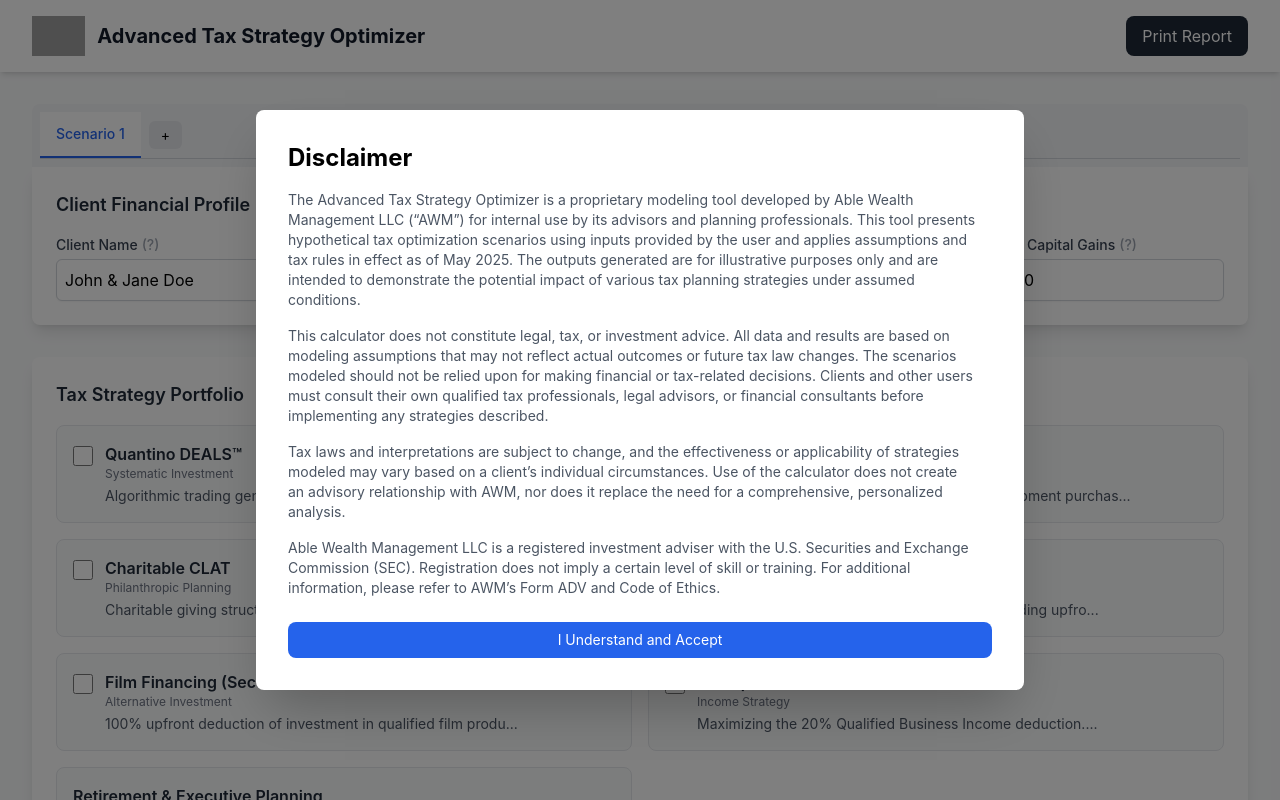
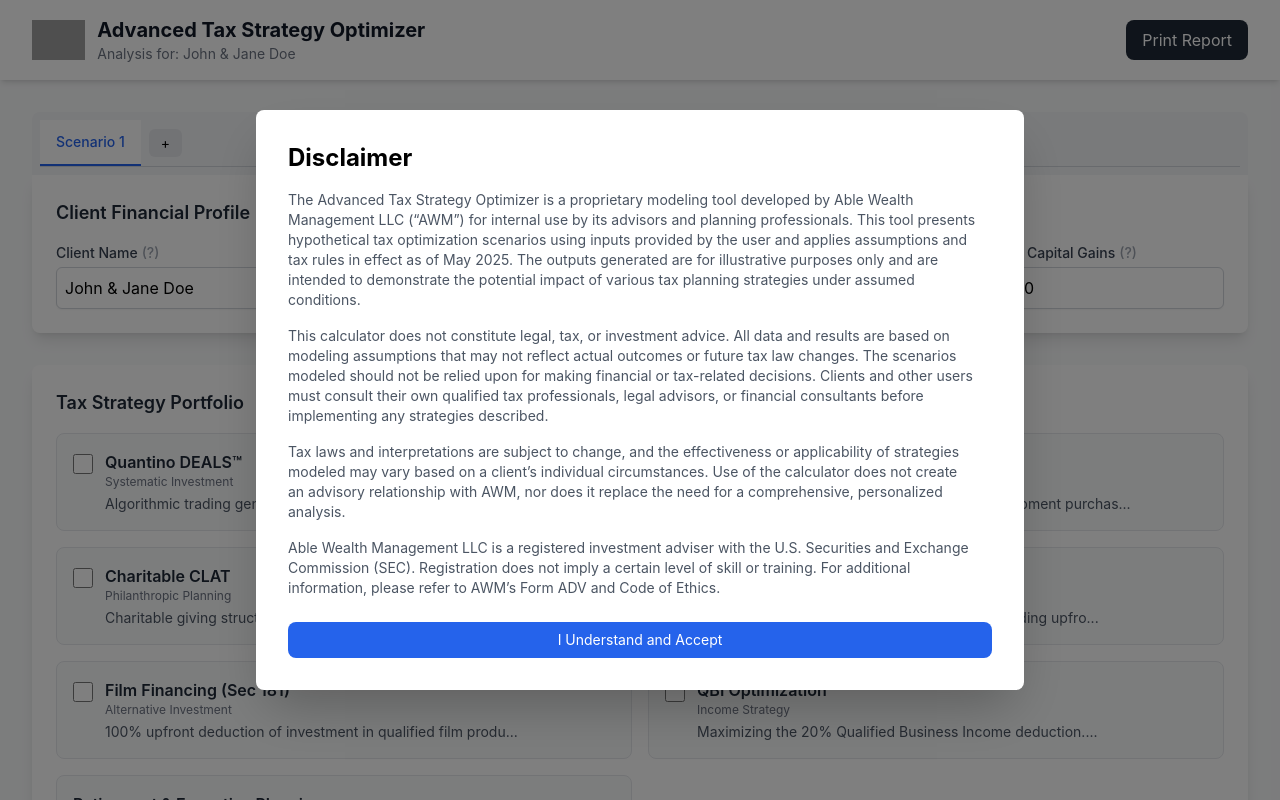
Before and after one commit to ablewealth/tax-strategy, a React (Create React App) app: page / in a window 1280 px wide. Shown: the top 800 px of the page. Built offline with nearby package versions, Linux system fonts and the light colour scheme; grey boxes are pictures that could not be loaded; the HTML template or start-up script is replaced by a standard one.

Commit message:
Update App.js

```diff
--- a/src/App.js
+++ b/src/App.js
@@ -78,13 +78,16 @@ const TooltipWrapper = ({ text, children }) => {
 
 // --- Core Components ---
 
-const Header = ({ onPrint }) => (
+const Header = ({ onPrint, clientName }) => (
     <header className="bg-white shadow-md sticky top-0 z-40">
         <div className="max-w-7xl mx-auto px-4 sm:px-6 lg:px-8">
             <div className="flex justify-between items-center py-4">
                 <div className="flex items-center space-x-3">
                     <img src="https://ablewealth.com/AWM%20Logo%203.png" alt="Able Wealth Management Logo" className="h-10" />
-                    <h1 className="text-xl font-bold text-gray-900">Advanced Tax Strategy Optimizer</h1>
+                    <div>
+                        <h1 className="text-xl font-bold text-gray-900">Advanced Tax Strategy Optimizer</h1>
+                         {clientName && <p className="text-sm text-gray-500">Analysis for: {clientName}</p>}
+                    </div>
                 </div>
                 <button onClick={onPrint} className="bg-gray-800 text-white px-4 py-2 rounded-lg hover:bg-gray-700 transition">Print Report</button>
             </div>
@@ -546,9 +549,10 @@ const PrintableReport = ({ scenario, results }) => {
 
     return (
         <div className="printable-area">
-             <div className="text-center mb-8">
+            <div className="text-center mb-8">
                 <img src="https://ablewealth.com/AWM%20Logo%203.png" alt="Able Wealth Management Logo" className="h-12 mx-auto mb-4" />
                 <h1 className="text-2xl font-bold">Tax Optimization Analysis Report</h1>
+                <h2 className="text-lg font-semibold text-gray-700 mt-1">Scenario: {scenario.name}</h2>
                 <div className="mt-4 text-sm">
                     <p className="font-semibold">Report for: {clientData.clientName}</p>
                     <p className="text-gray-600">{today}</p>
@@ -649,7 +653,7 @@ export default function App() {
         <>
             <div id="app-root">
                 {showDisclaimer && <DisclaimerModal onAccept={() => setShowDisclaimer(false)} />}
-                <Header onPrint={handlePrint} />
+                <Header onPrint={handlePrint} clientName={activeScenario.clientData.clientName} />
                 <main className="max-w-7xl mx-auto px-4 sm:px-6 lg:px-8 py-8">
                     <ScenarioTabs scenarios={scenarios} activeScenario={activeScenarioId} setActiveScenario={setActiveScenarioId} addScenario={addScenario} removeScenario={removeScenario} />
                     <ClientInputSection scenario={activeScenario} updateClientData={handleUpdateClientData} />
```
